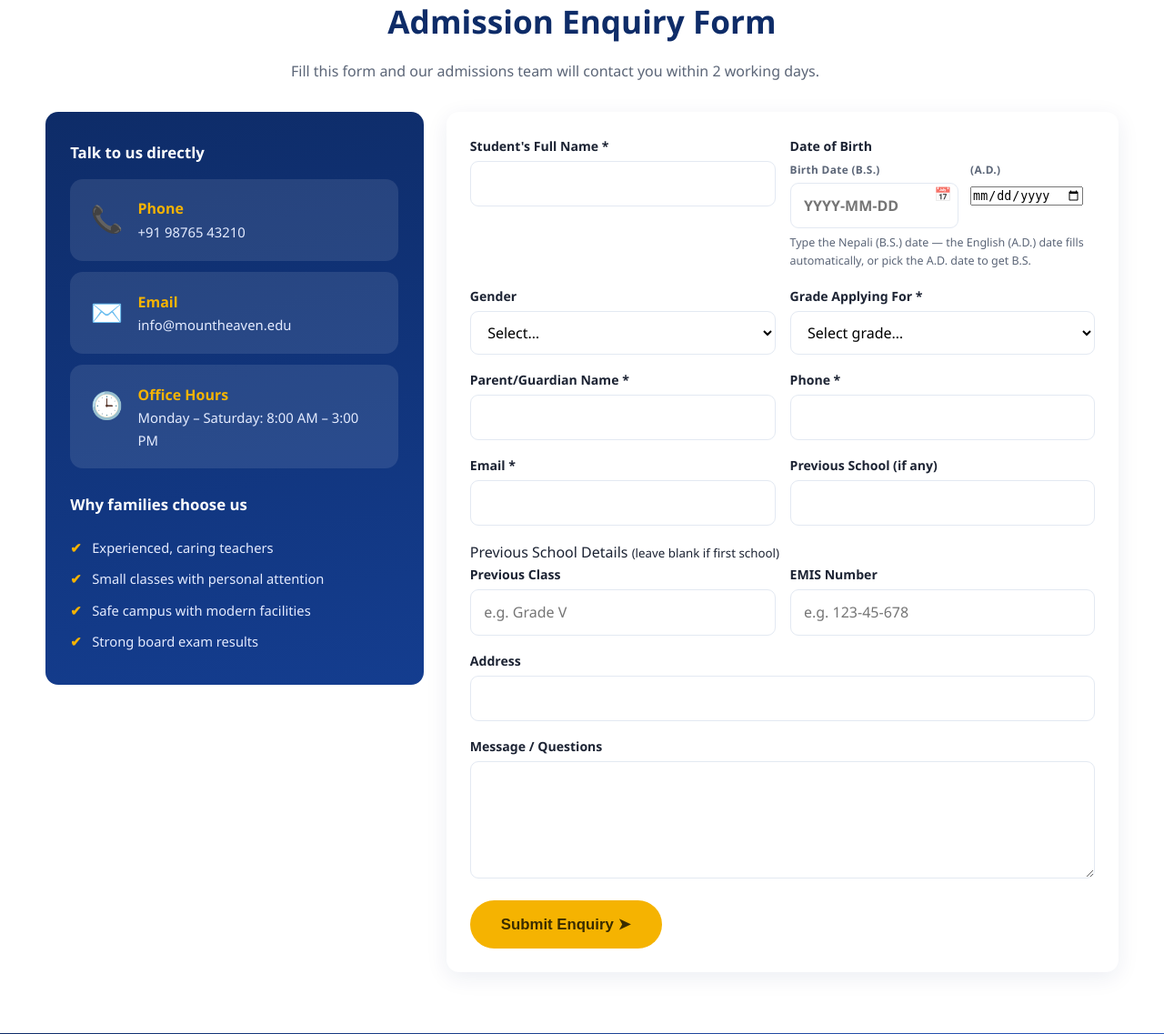
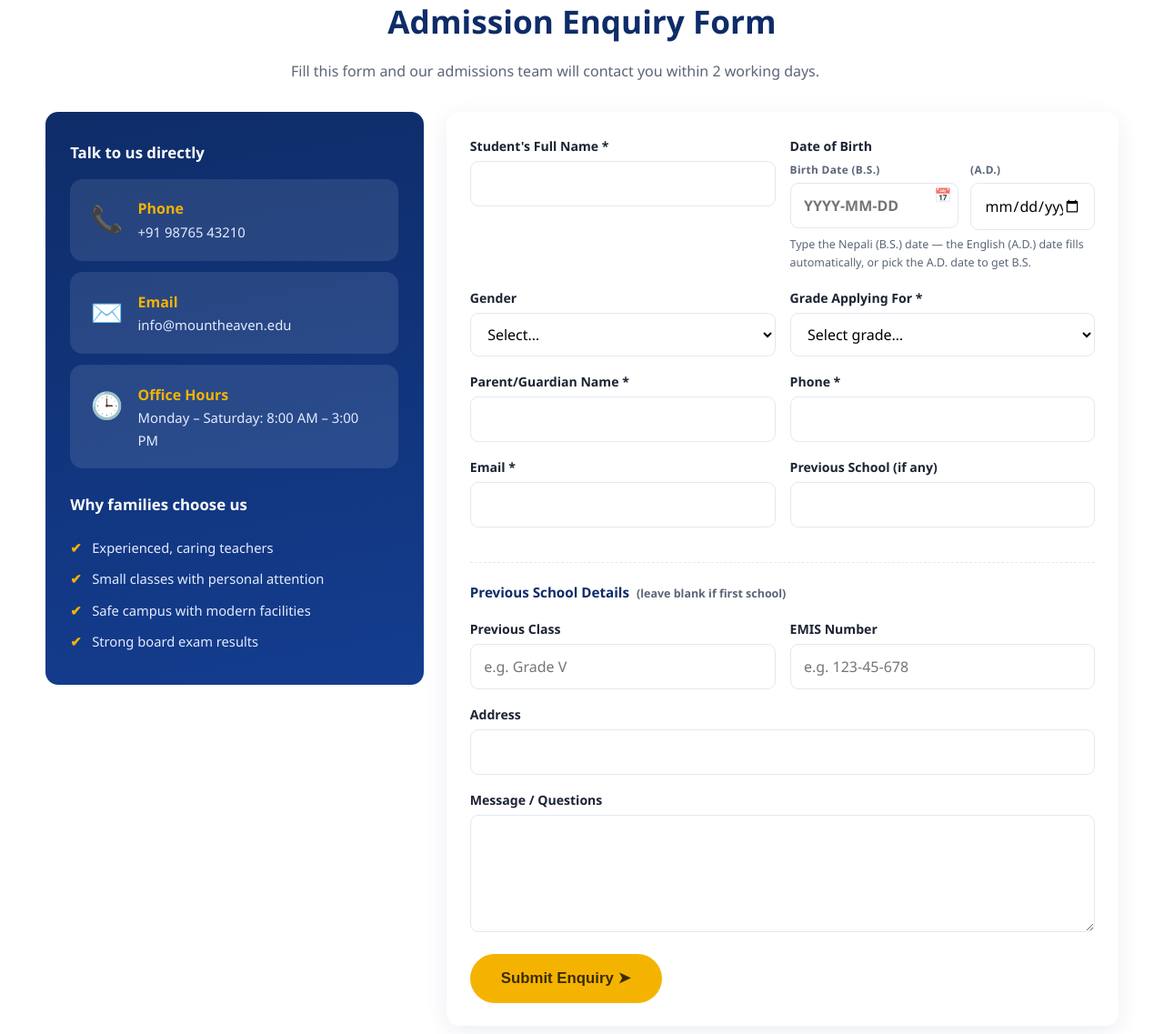
Before and after one commit to bikramit4-dot/Mount-heaven, a PHP site: page /admissions in a window 1280 px wide. Shown: the part 1851-2988 px from the top of the page at 91% size. Run offline with PHP 8.4, Linux system fonts and the light colour scheme; data comes from the database, SQL or seed files in the repository; data that the repository does not hold is empty; some libraries are stand-ins or nearby versions.

Commit message:
Style date/number inputs and fix cramped BS-AD form and calendar columns
Generated with Codebuff

Co-Authored-By: Codebuff <noreply@codebuff.com>

```diff
--- a/public/css/style.css
+++ b/public/css/style.css
@@ -336,7 +336,8 @@ ul { list-style: none; }
 .form-row { display: grid; grid-template-columns: 1fr 1fr; gap: 1rem; }
 .form-group { margin-bottom: 1rem; }
 label { font-weight: 600; font-size: .88rem; display: block; margin-bottom: .3rem; }
-input[type="text"], input[type="email"], input[type="password"], textarea, select {
+input[type="text"], input[type="email"], input[type="password"], input[type="date"],
+input[type="number"], input[type="tel"], textarea, select {
   width: 100%; padding: .68rem .9rem; border: 1.5px solid var(--border);
   border-radius: 9px; font: inherit; background: #fff; transition: border-color .2s;
 }
@@ -347,6 +348,13 @@ textarea { resize: vertical; }
 
 /* ---------- Paired BS ⇄ AD date fields (admission form) ---------- */
 .dob-fields { display: grid; grid-template-columns: 1.15fr .85fr; gap: .8rem; }
+.dob-field { min-width: 0; }
+.form-section-title {
+  display: flex; align-items: baseline; gap: .5rem; flex-wrap: wrap;
+  margin: 1.4rem 0 1rem; padding-top: 1.2rem; border-top: 1px dashed var(--border);
+  color: var(--primary-dark); font-weight: 800; font-size: .95rem;
+}
+.form-section-title small { color: var(--muted); font-weight: 600; font-size: .78rem; }
 .dob-sub { font-size: .74rem; color: var(--muted); font-weight: 700; letter-spacing: .03em; }
 .dob-hint { display: block; margin-top: .35rem; font-size: .78rem; color: var(--muted); }
 .dob-hint-error { color: var(--danger); }
@@ -546,6 +554,7 @@ input.is-busy { opacity: .65; }
 
 /* ---------- Month calendar widgets (AD + BS) ---------- */
 .cal-wrap { max-width: 460px; margin-inline: auto; }
+.cal-col { min-width: 0; }
 .cal-grid {
   display: grid; grid-template-columns: repeat(2, minmax(0, 440px));
   justify-content: center; gap: 1.6rem; align-items: start;
```
